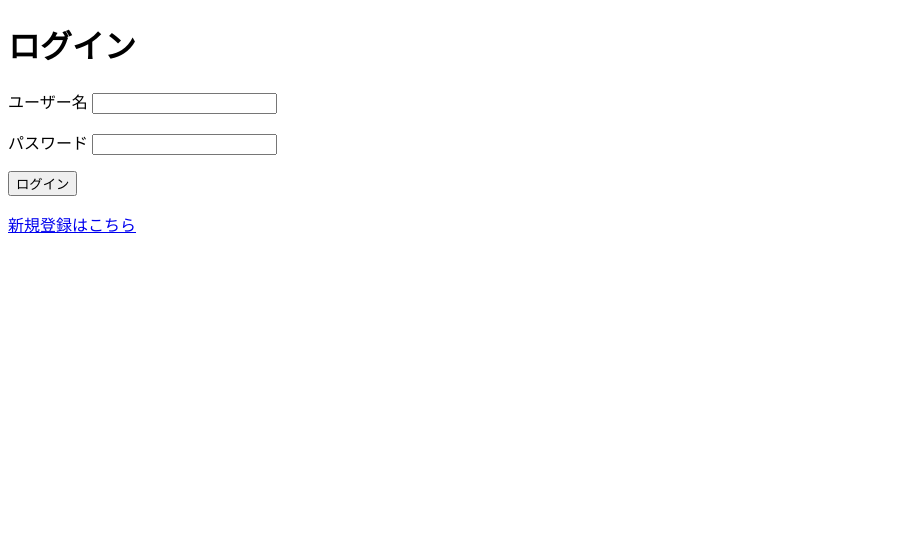
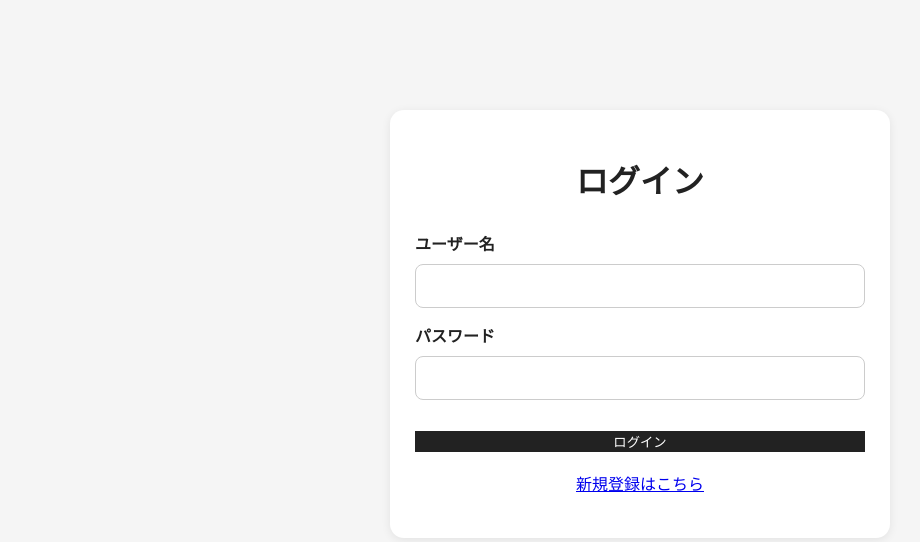
Before and after one commit to UK6655-2026/workout-app, a Django app: page /workouts/login/ in a window 1280 px wide. Shown: the top 542 px of the page, without its empty margins (0-920 px from the left). Run offline with Django 5.2, Linux system fonts and the light colour scheme.

Commit message:
Improve login page layout

```diff
--- a/workouts/static/css/style.css
+++ b/workouts/static/css/style.css
@@ -887,3 +887,42 @@ footer {
     }
 
 }
+
+/* ========================================
+   ログイン画面
+======================================== */
+
+.login-card {
+    max-width: 500px;
+    margin: 80px auto 0;
+}
+
+.login-card h1 {
+    text-align: center;
+    margin-bottom: 30px;
+}
+
+.login-card label {
+    display: block;
+    margin-bottom: 6px;
+    font-weight: bold;
+}
+
+.login-card input {
+    width: 100%;
+    padding: 12px;
+    border: 1px solid #ccc;
+    border-radius: 8px;
+    font-size: 16px;
+}
+
+.login-card .primary-button {
+    border: none;
+    cursor: pointer;
+}
+
+.login-card a {
+    display: block;
+    margin-top: 20px;
+    text-align: center;
+}
--- a/workouts/templates/workouts/login.html
+++ b/workouts/templates/workouts/login.html
@@ -3,8 +3,16 @@
 <head>
     <meta charset="UTF-8">
     <title>ログイン</title>
+
+    {% load static %}
+    <link rel="stylesheet" href="{% static 'css/style.css' %}">
 </head>
+
 <body>
+
+    <div class="container">
+
+        <div class="card login-card">
 
             <h1>ログイン</h1>
 
@@ -25,7 +33,9 @@
                     <input type="password" name="password">
                 </p>
 
-        <button type="submit">ログイン</button>
+                <button type="submit" class="primary-button">
+                    ログイン
+                </button>
             </form>
 
             <p>
@@ -34,5 +44,9 @@
                 </a>
             </p>
 
+        </div>
+
+    </div>
+
 </body>
 </html>
```
Lines whose indentation alone changed are shown as unchanged.
